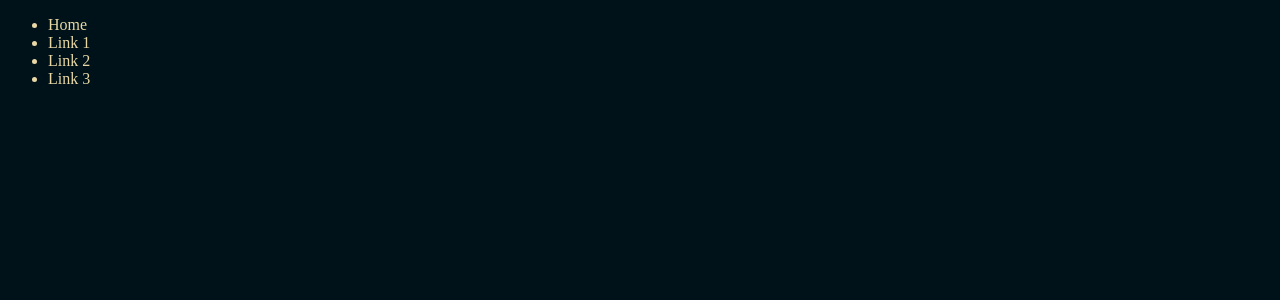
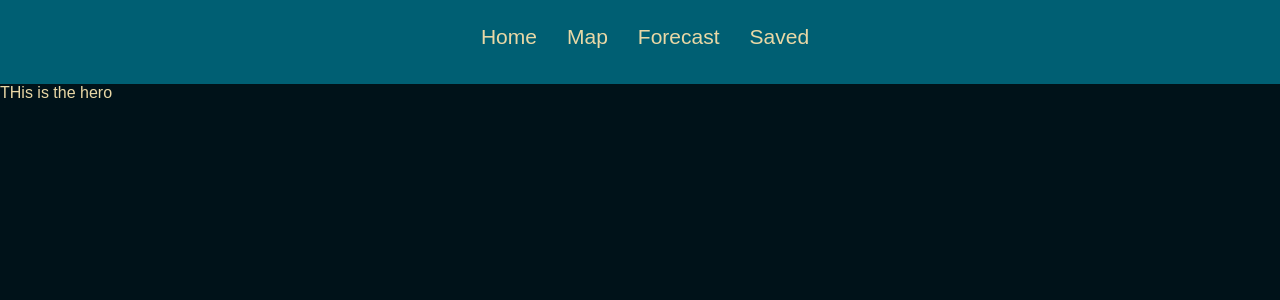
Before and after one commit to Abhinav2065/autumn-view, a React (Vite) app in the folder autumn-view/: page / in a window 1280 px wide. Shown: the top 300 px of the page. Built offline with nearby package versions, Linux system fonts and the light colour scheme.

Commit message:
Added an home page & Hero page

```diff
--- /dev/null
+++ b/autumn-view/src/components/Home.jsx
@@ -0,0 +1,14 @@
+import React from 'react'
+import Hero from './Home/Hero'
+import '../style/Home.css'
+
+
+const Home = () => {
+  return (
+    <div className='home'>
+        <Hero></Hero>
+    </div>
+  )
+}
+
+export default Home
--- /dev/null
+++ b/autumn-view/src/components/Home/Hero.jsx
@@ -0,0 +1,13 @@
+import React from 'react'
+
+const Hero = () => {
+  return (
+    <div>
+        <div className="hero">
+            THis is the hero
+        </div>
+    </div>
+  )
+}
+
+export default Hero
--- a/autumn-view/src/components/Navbar.jsx
+++ b/autumn-view/src/components/Navbar.jsx
@@ -1,4 +1,5 @@
 import React from 'react'
+
 import '../style/Navbar.css'
 
 const Navbar = () => {
@@ -7,9 +8,9 @@ const Navbar = () => {
         <div className="navbar">
             <ul>
                 <li>Home</li>
-                <li>Link 1</li>
-                <li>Link 2</li>
-                <li>Link 3</li>
+                <li>Map</li>
+                <li>Forecast</li>
+                <li>Saved</li>
             </ul>
         </div>
     </div>
--- a/autumn-view/src/index.css
+++ b/autumn-view/src/index.css
@@ -1,4 +1,7 @@
 * {
-  background-color: #001219;
   color: #E9D8A6;
+  font-family: sans-serif;
+  margin: 0;
+  padding: 0;
+  box-sizing: border-box;
 }
--- a/autumn-view/src/main.jsx
+++ b/autumn-view/src/main.jsx
@@ -2,10 +2,11 @@ import { StrictMode } from 'react'
 import { createRoot } from 'react-dom/client'
 import './index.css'
 import Navbar from './components/Navbar'
+import Home from './components/Home'
 
 createRoot(document.getElementById('root')).render(
   <StrictMode>
     <Navbar/>
-
+    <Home/>
   </StrictMode>,
 )
--- /dev/null
+++ b/autumn-view/src/style/Home.css
@@ -0,0 +1,4 @@
+.home {
+    background-color: #001219;
+    height: 100vh;
+}
--- a/autumn-view/src/style/Navbar.css
+++ b/autumn-view/src/style/Navbar.css
@@ -0,0 +1,23 @@
+.navbar {
+    width: 100%;
+    display: flex;
+    align-items: center;
+    justify-content: space-between;
+    background: #005F73;
+    padding: 15px 7%;
+}
+
+
+.navbar ul {
+    flex: 1;
+    list-style: none;
+    text-align: center;
+}
+
+
+.navbar ul li {
+    display: inline-block;
+    margin: 10px 10px 20px 20px;
+    font-size: 21px;
+    cursor: pointer;
+}
```
